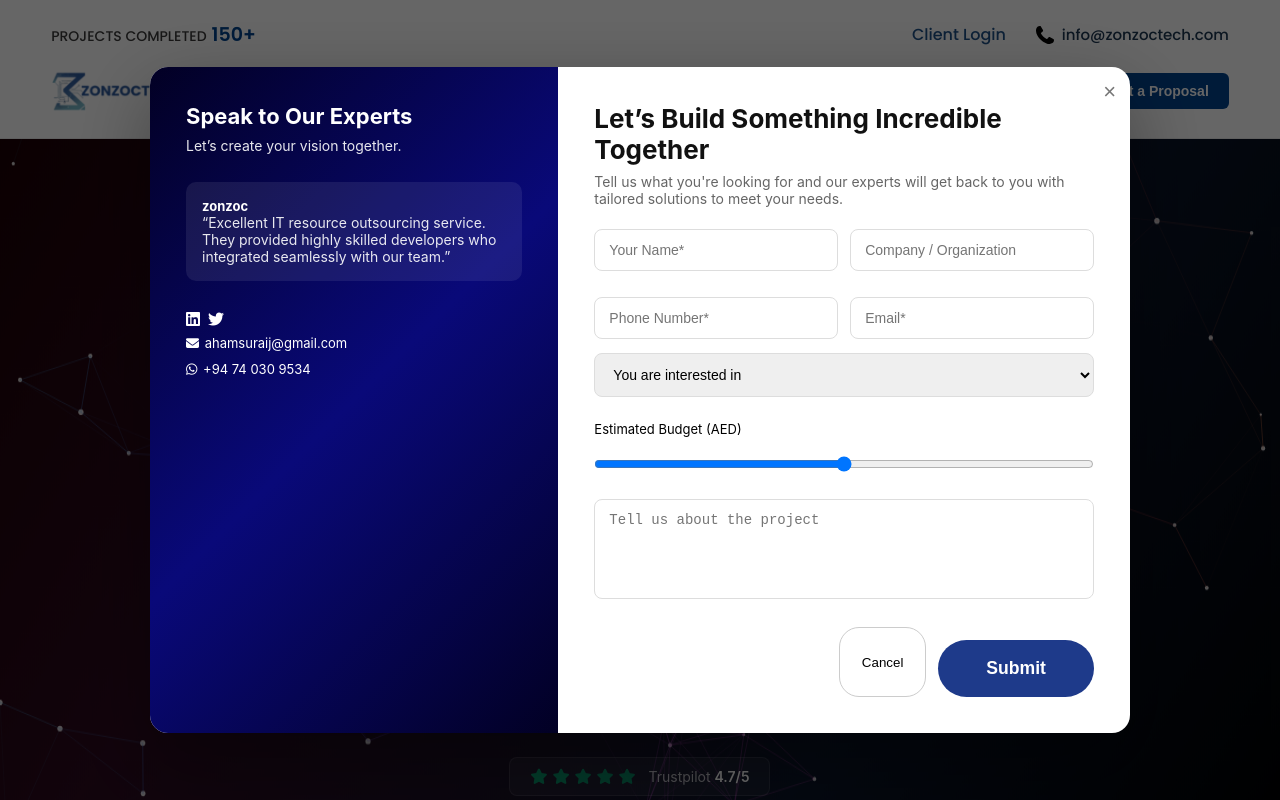
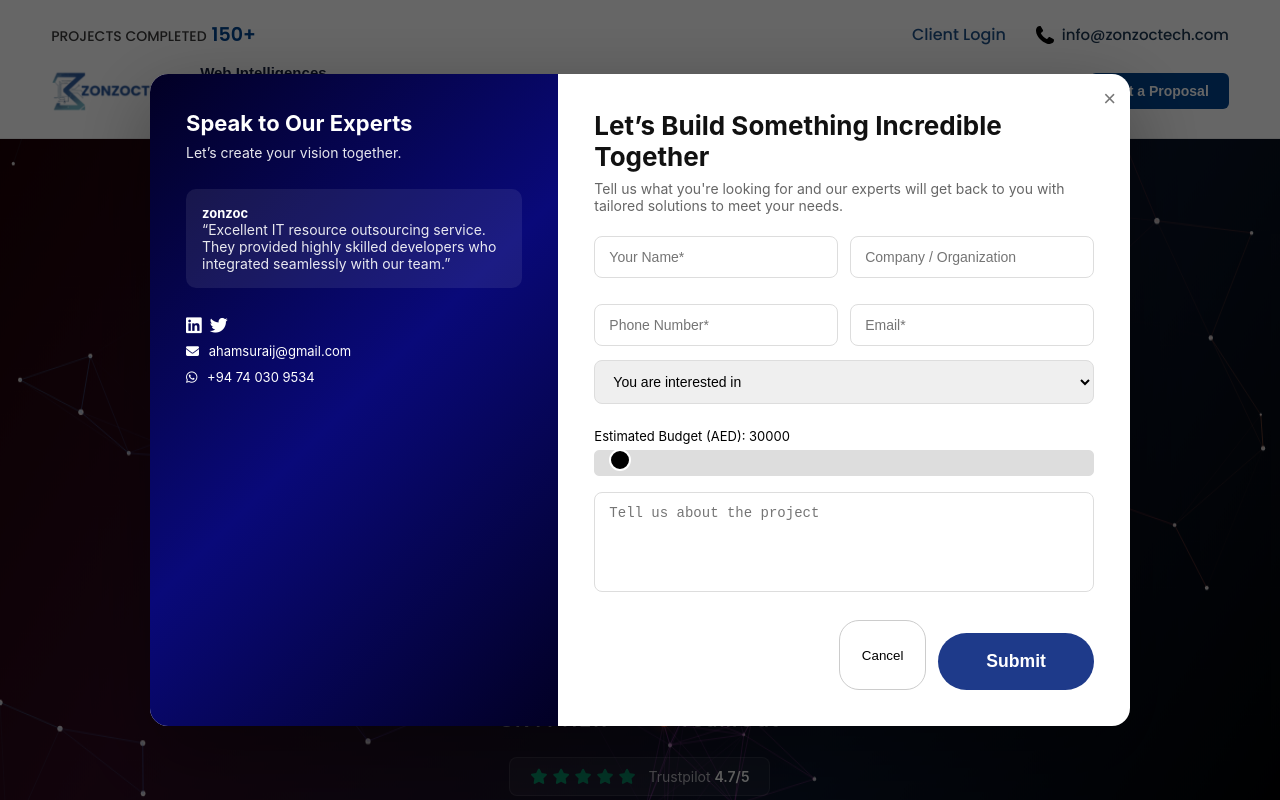
Before and after one commit to suraijzon/version1, a React (Create React App) app: page /ai-seo in a window 1280 px wide. Both pictures are taken after a click on the button "Get a Proposal". Shown: the top 800 px of the page. Built offline with nearby package versions, Linux system fonts and the light colour scheme; no server answers.

Commit message:
new 27th

```diff
--- a/src/components/ExpertPopup.jsx
+++ b/src/components/ExpertPopup.jsx
@@ -1,7 +1,9 @@
-import React, { useEffect } from "react";
+import React, { useEffect, useState } from "react";
 import "../styles/ExpertPopup.css";
 
 const ExpertPopup = ({ open, onClose }) => {
+  const [budget, setBudget] = useState(30000); // Track slider value
+
   useEffect(() => {
     if (open) {
       document.body.style.overflow = "hidden";
@@ -12,12 +14,14 @@ const ExpertPopup = ({ open, onClose }) => {
 
   if (!open) return null;
 
+  // Calculate slider background fill
+  const sliderBackground = `linear-gradient(to right, #000 0%, #000 ${
+    ((budget - 30000) / (65000 - 30000)) * 100
+  }%, #ddd ${((budget - 30000) / (65000 - 30000)) * 100}%, #ddd 100%)`;
+
   return (
     <div className="popup-overlay" onClick={onClose}>
-      <div
-        className="popup-container"
-        onClick={(e) => e.stopPropagation()}
-      >
+      <div className="popup-container" onClick={(e) => e.stopPropagation()}>
         {/* Close icon */}
         <button className="popup-close" onClick={onClose}>
           ×
@@ -37,13 +41,17 @@ const ExpertPopup = ({ open, onClose }) => {
           </div>
 
           <div className="contactmedia">
-            <i class="fa-brands fa-linkedin"></i>
-            <i class="fa-brands fa-twitter"></i>
+            <i className="fa-brands fa-linkedin"></i>
+            <i className="fa-brands fa-twitter"></i>
           </div>
 
           <div className="popup-contact">
-            <span><i class="fa-solid fa-envelope"></i> ahamsuraij@gmail.com</span>
-            <span><i class="fa-brands fa-whatsapp"></i> +94 74 030 9534</span>
+            <span>
+              <i className="fa-solid fa-envelope"></i> ahamsuraij@gmail.com
+            </span>
+            <span>
+              <i className="fa-brands fa-whatsapp"></i> +94 74 030 9534
+            </span>
           </div>
         </div>
 
@@ -71,8 +79,17 @@ const ExpertPopup = ({ open, onClose }) => {
               <option>UI/UX Design</option>
             </select>
 
-            <label className="budget-label">Estimated Budget (AED)</label>
-            <input type="range" min="30000" max="65000" />
+            <label className="budget-label">
+              Estimated Budget (AED): {budget}
+            </label>
+            <input
+              type="range"
+              min="30000"
+              max="65000"
+              value={budget}
+              onChange={(e) => setBudget(e.target.value)}
+              style={{ background: sliderBackground }}
+            />
 
             <textarea placeholder="Tell us about the project"></textarea>
 
--- a/src/styles/ExpertPopup.css
+++ b/src/styles/ExpertPopup.css
@@ -46,7 +46,7 @@
   color: #777;
 }
 
-/* LEFT */
+/* LEFT PANEL */
 .popup-left {
   background: linear-gradient(135deg, #020024, #090979, #020024);
   color: white;
@@ -70,10 +70,11 @@
   border-radius: 10px;
   font-size: 13px;
 }
-.contactmedia i{
-    margin-right: 8px;
-    margin-bottom: 8px;
 
+.contactmedia i {
+  margin-right: 8px;
+  margin-bottom: 8px;
+  font-size: 18px;
 }
 
 .popup-contact span {
@@ -81,12 +82,12 @@
   font-size: 13px;
   margin-bottom: 10px;
 }
-.popup-contact span i{
-    padding-right: 2px;
+
+.popup-contact span i {
+  padding-right: 6px;
 }
 
-
-/* RIGHT */
+/* RIGHT PANEL */
 .popup-right {
   padding: 36px;
 }
@@ -132,6 +133,41 @@
   display: block;
 }
 
+/* Slider */
+input[type="range"] {
+  -webkit-appearance: none;
+  width: 100%;
+  height: 8px;
+  border-radius: 5px;
+  background: #ddd;
+  outline: none;
+  margin-bottom: 16px;
+  transition: background 0.3s;
+}
+
+/* Webkit (Chrome, Safari) */
+input[type="range"]::-webkit-slider-thumb {
+  -webkit-appearance: none;
+  appearance: none;
+  width: 22px;
+  height: 22px;
+  border-radius: 50%;
+  background: black;
+  cursor: pointer;
+  border: 2px solid #fff;
+  margin-top: -7px;
+}
+
+/* Firefox */
+input[type="range"]::-moz-range-thumb {
+  width: 22px;
+  height: 22px;
+  border-radius: 50%;
+  background: black;
+  cursor: pointer;
+  border: 2px solid #fff;
+}
+
 /* Actions */
 .popup-actions {
   display: flex;
```
